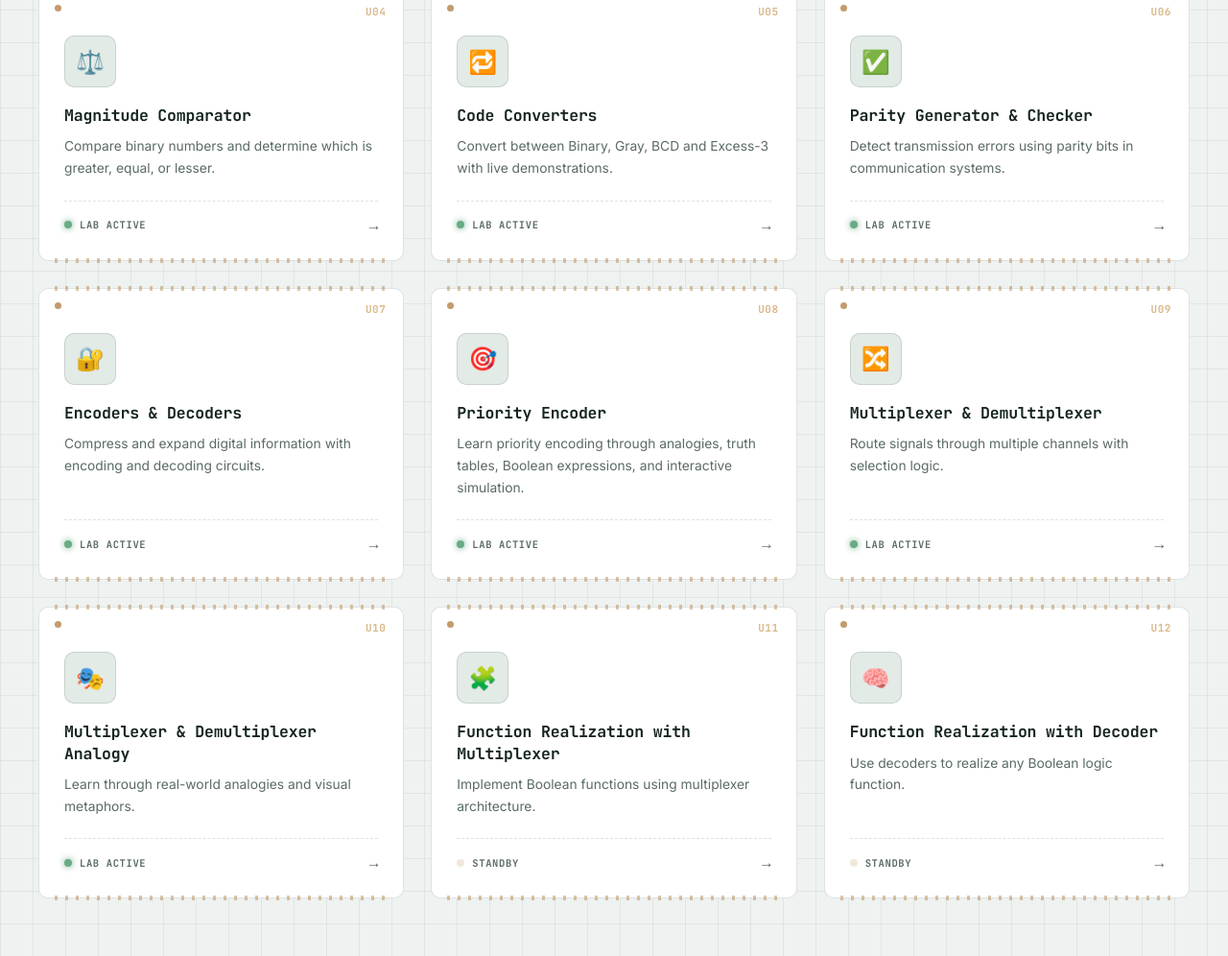
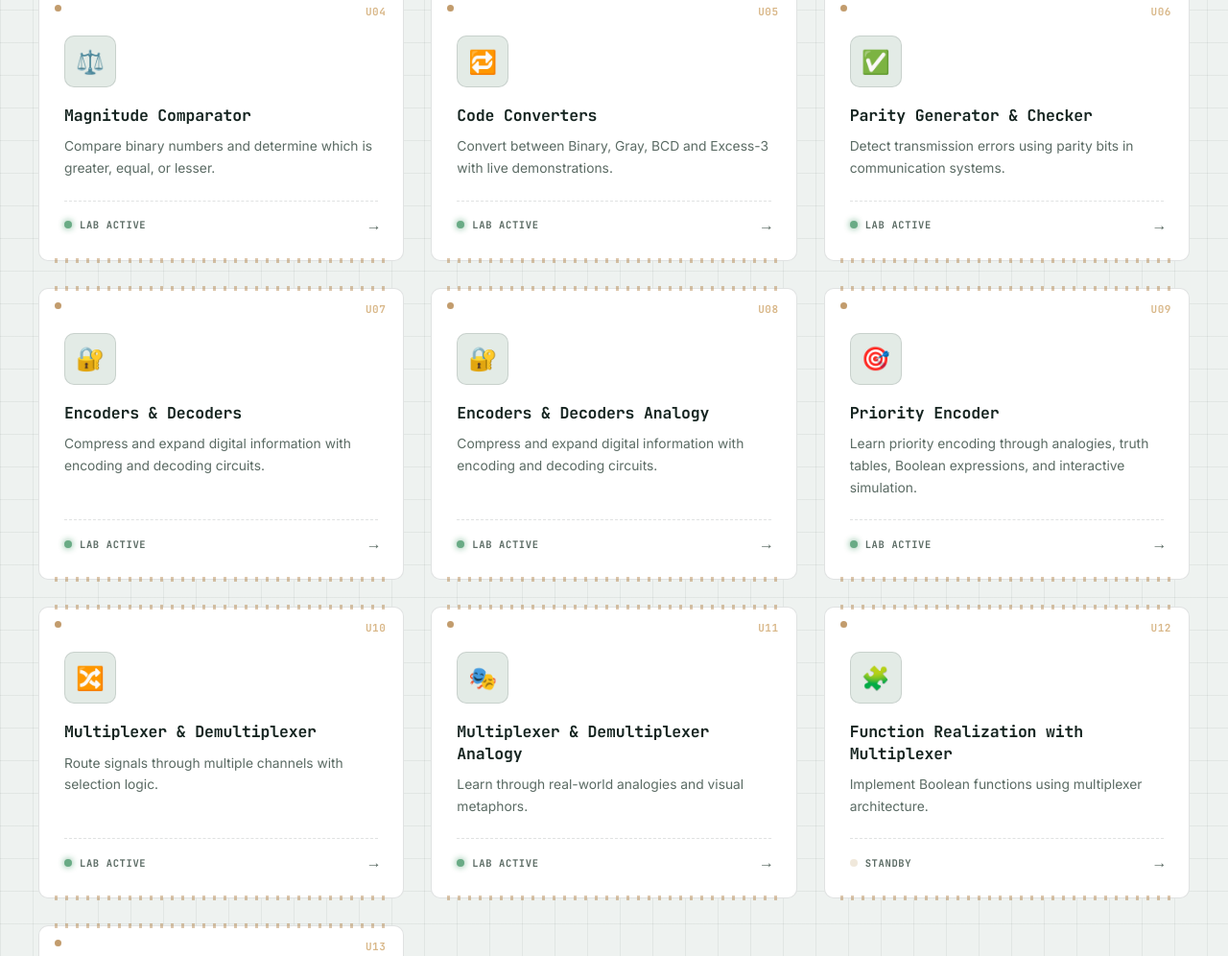
Before and after one commit to AlwynRajivS/Module-2-Combinational-Circuit, a plain HTML site: page index.html in a window 1280 px wide. Shown: the part 1418-2414 px from the top of the page at 96% size. Drawn offline with Linux system fonts and the light colour scheme.

Commit message:
Update index.html

```diff
--- a/index.html
+++ b/index.html
@@ -510,6 +510,7 @@ const topics = [
   { icon:'🔁', title:'Code Converters', desc:'Convert between Binary, Gray, BCD and Excess-3 with live demonstrations.', link:'Code_Converters.html', available:true },
   { icon:'✅', title:'Parity Generator & Checker', desc:'Detect transmission errors using parity bits in communication systems.', link:'Parity.html', available:true },
   { icon:'🔐', title:'Encoders & Decoders', desc:'Compress and expand digital information with encoding and decoding circuits.', link:'Encoders_Decoders.html', available:true },
+ { icon:'🔐', title:'Encoders & Decoders Analogy', desc:'Compress and expand digital information with encoding and decoding circuits.', link:'Encoders_Decoders_Analogy.html', available:true },
  {
   icon: '🎯',
   title: 'Priority Encoder',
```
